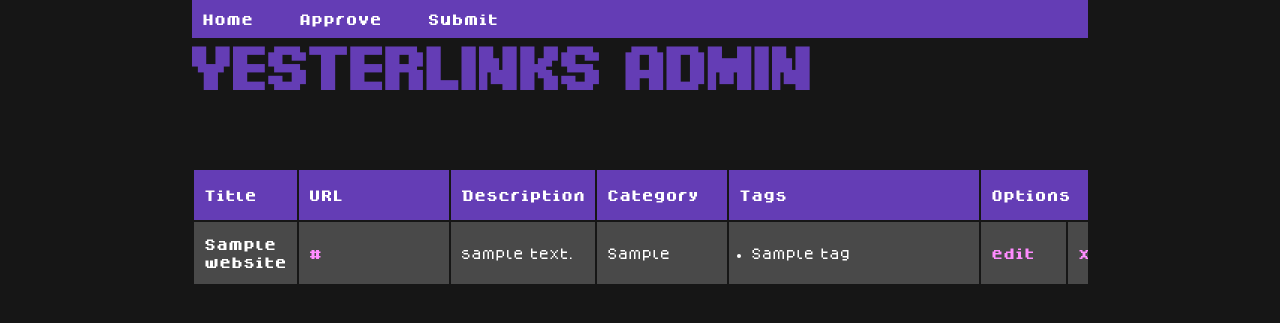
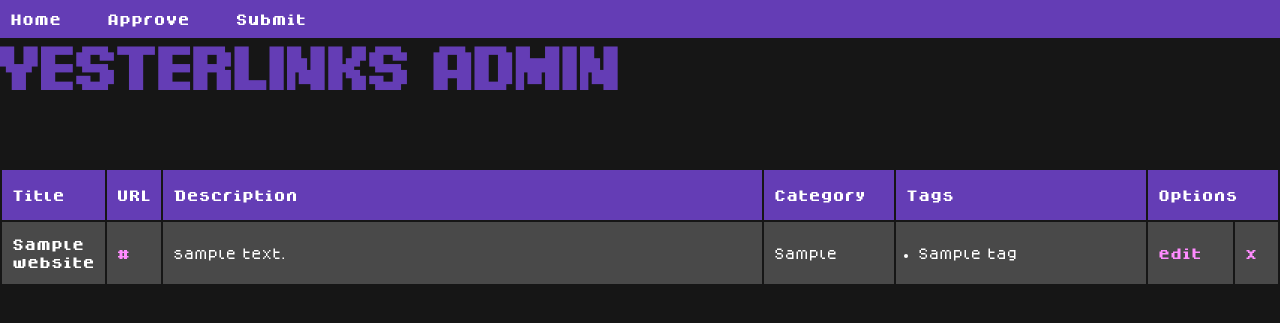
Before and after one commit to sadgrlonline/yesterlinks, a PHP site: page /admin/ in a window 1280 px wide. Shown: the top 323 px of the page. Run offline with PHP 8.4, Linux system fonts and the light colour scheme; tables that the repository leaves empty or names only in its code hold one stand-in row (values such as "Sample post").

Commit message:
updated admin styles

```diff
--- a/admin/index.php
+++ b/admin/index.php
@@ -17,7 +17,7 @@
           <tr>
             <tr>
               <th class="title">Title</th>
-              <th class="url title">URL</th>
+              <th class="urlAdmin title">URL</th>
               <th class="descr">Description</th>
               <th class="cat title">Category</th>
               <th class="cat title">Tags</th>
@@ -74,7 +74,7 @@
               } else {
                 echo $title;
               } ?></td>
-            <td class="url"><a href="<?php echo $url; ?>" target="_blank"><?php echo $url; ?></td>
+            <td class="urlAdmin"><a href="<?php echo $url; ?>" target="_blank"><?php echo $url; ?></td>
             <td class="descr"><?php if ($descr === '') {
                 echo "No description added.";
               } else {
@@ -116,7 +116,7 @@
     </div>
     <style>
     .container {
-      max-width:70%;
+      max-width:100%;
     }
 
     /* Now we can horizontally scroll the table, but the nav will stay in place! */
--- a/style.css
+++ b/style.css
@@ -303,6 +303,11 @@ mark {
   font-weight: bold;
 }
 
+.urlAdmin {
+  max-width: 200px;
+  word-wrap: break-word;
+}
+
 @media only screen and (max-width: 600px) {
 
   table,
```
